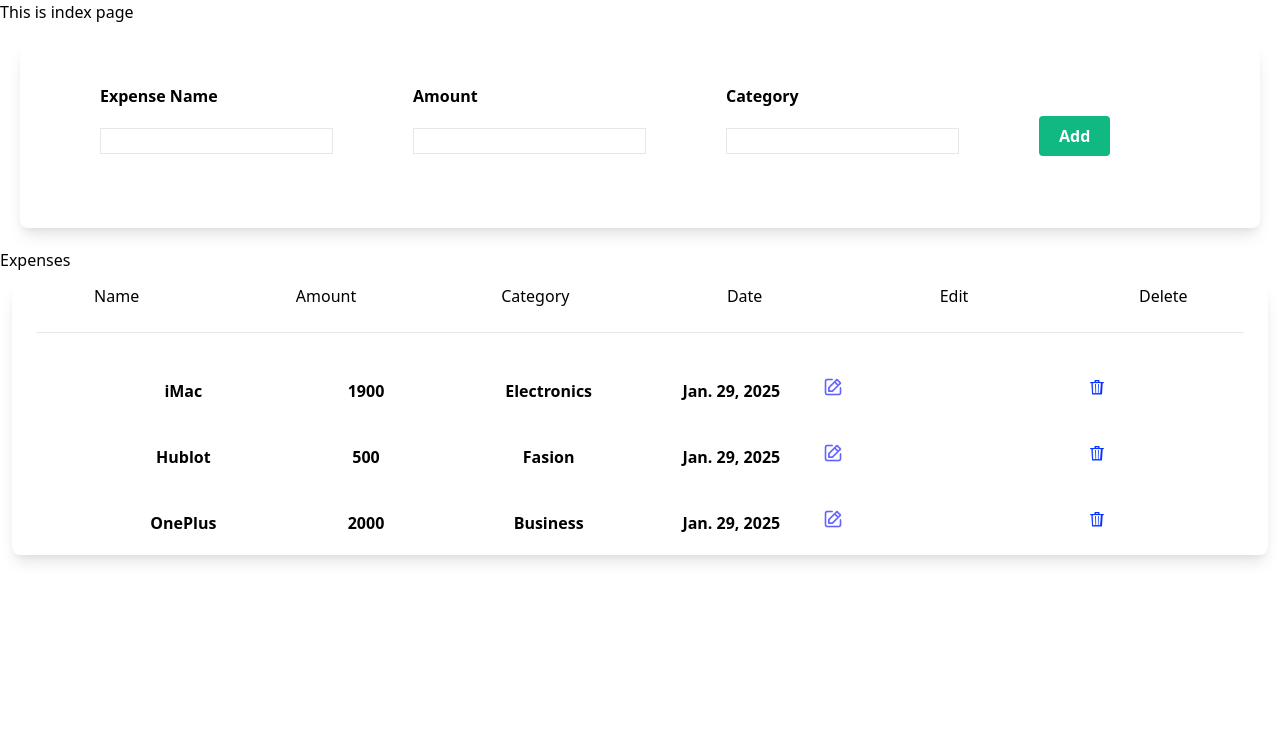
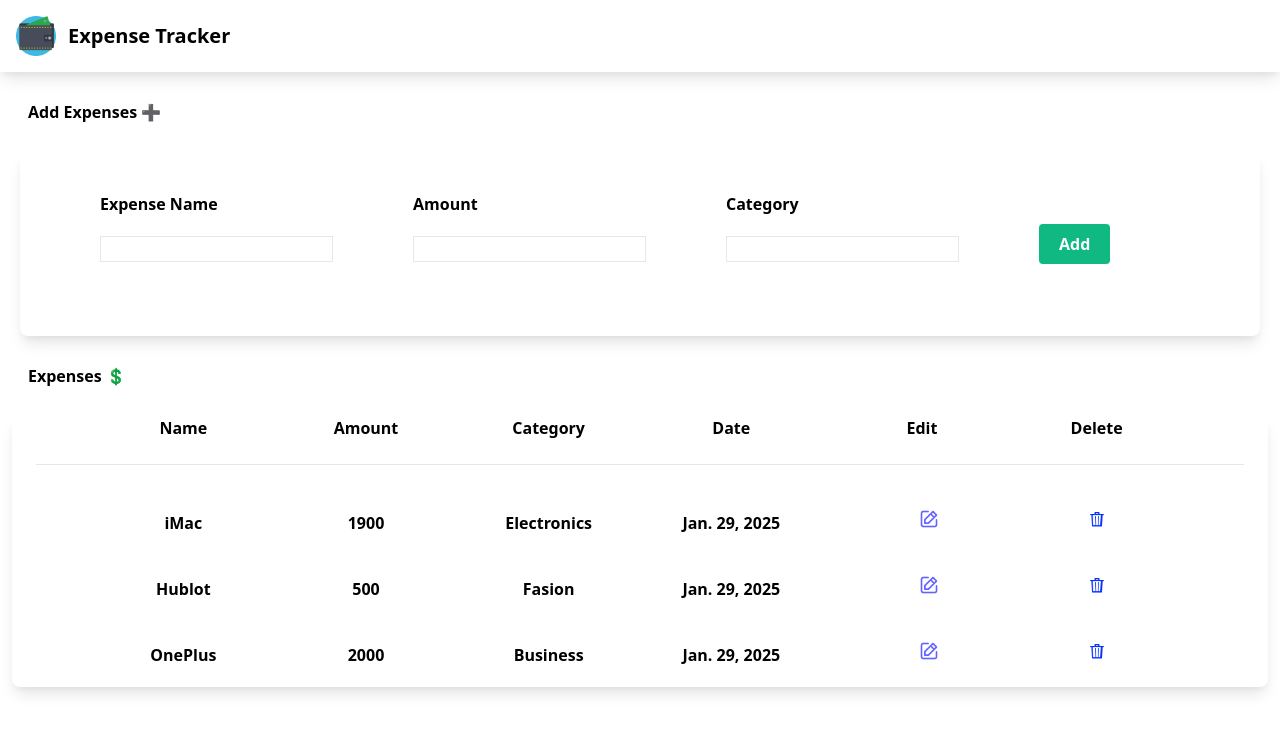
Before and after one commit to CoderMahruf/Expense-tracker, a Django app: page / in a window 1280 px wide. Shown: the top 733 px of the page. Run offline with Django 5.2, Linux system fonts and the light colour scheme; data comes from the database, SQL or seed files in the repository; both versions use the stored data as it was after the commit; style sheets or scripts are compiled from the project's sources.

Commit message:
Styling the app

```diff
--- a/myapp/templates/myapp/base.html
+++ b/myapp/templates/myapp/base.html
@@ -1,6 +1,7 @@
 {% load static %}
 <!DOCTYPE html>
 <html lang="en">
+
 <head>
     <meta charset="UTF-8">
     <meta name="viewport" content="width=device-width, initial-scale=1.0">
@@ -8,11 +9,20 @@
     <link rel="stylesheet" href="{% static 'myapp/style.css' %}">
     <title>Document</title>
 </head>
+
 <body>
-
+    <nav class="shadow-lg p-4">
+        <div class="container flex flex-wrap justify-between item-center mx-auto">
+            <a href="#" class="flex">
+                <img class="h-10 mr-3" src="{% static 'myapp/images/logo.png' %}" alt="">
+                <span class="self-center text-xl font-bold">Expense Tracker</span>
+            </a>
+        </div>
+    </nav>
     {% block content %}
 
     {% endblock content %}
 
 </body>
+
 </html>
--- a/myapp/templates/myapp/index.html
+++ b/myapp/templates/myapp/index.html
@@ -1,7 +1,7 @@
 {% extends 'myapp/base.html' %}
 {% load static %}
 {% block content %}
-<h1>This is index page</h1>
+<div class="m-7 font-bold"> Add Expenses ➕</div>
 <form class="shadow-lg m-5 rounded-lg" method="POST">
     {% csrf_token %}
     <div class="form-container font-semibold px-10 py-10 flex">
@@ -28,30 +28,30 @@
         </div>
     </div>
 </form>
-<div>Expenses</div>
-<div class="shadow-lg m-3 rounded-lg">
-    <div class="expense-header flex flex-wrap space-x-40">
+<div class="m-7 font-bold">Expenses 💲</div>
+<div class="shadow-lg font-bold m-3 rounded-lg">
+    <div class="expense-header flex flex-wrap space-x-40 px-20">
         <span>Name</span>
         <span>Amount</span>
         <span>Category</span>
         <span>Date</span>
-        <span>Edit</span>
+        <span class="pl-4">Edit</span>
         <span>Delete</span>
     </div>
     <hr class="m-6">
     {% for expense in expenses %}
     <div class="expense-row flex-wrap px-20 py-5">
-        <span class="font-bold">{{expense.name}}</span>
-        <span class="font-bold">{{expense.amount}}</span>
-        <span class="font-bold">{{expense.category}}</span>
-        <span class="font-bold">{{expense.date}}</span>
-        <span class="font-bold"><a href="{% url 'edit' expense.id %}">
+        <span class="font-semibold">{{expense.name}}</span>
+        <span class="font-semibold">{{expense.amount}}</span>
+        <span class="font-semibold">{{expense.category}}</span>
+        <span class="font-semibold">{{expense.date}}</span>
+        <span class="pl-24"><a href="{% url 'edit' expense.id %}">
                 <img class="h-5" src="{% static 'myapp/images/edit.png' %}" alt="">
             </a></span>
-        <span class="font-bold">
+        <span class="pl-22">
             <form method="POST" action="{% url 'delete' expense.id %}">
                 {% csrf_token %}
-                <button class="font-bold" type="submit" name="delete">
+                <button type="submit" name="delete">
                     <img src="{% static 'myapp/images/delete.png' %}" alt="" class="h-5">
                 </button>
             </form>
```
Also changed, not shown: db.sqlite3, myapp/static/myapp/images/logo.png (added).
